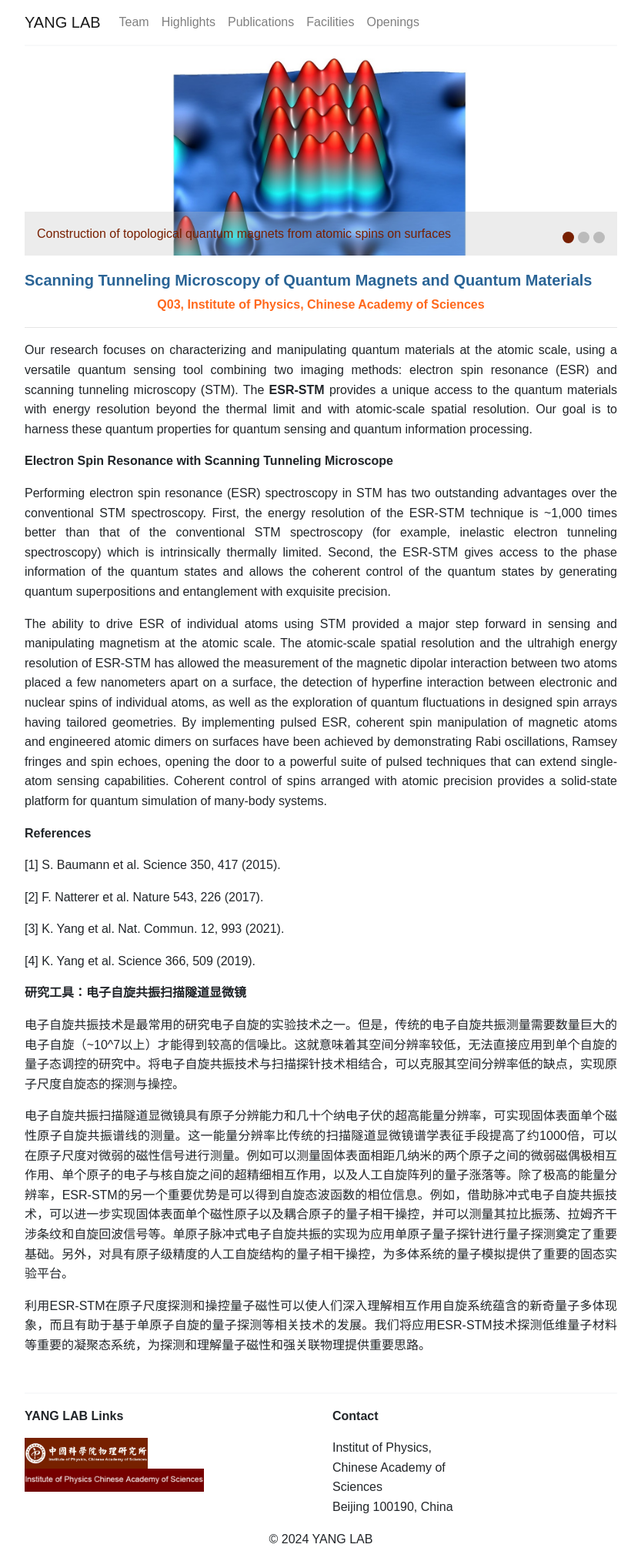
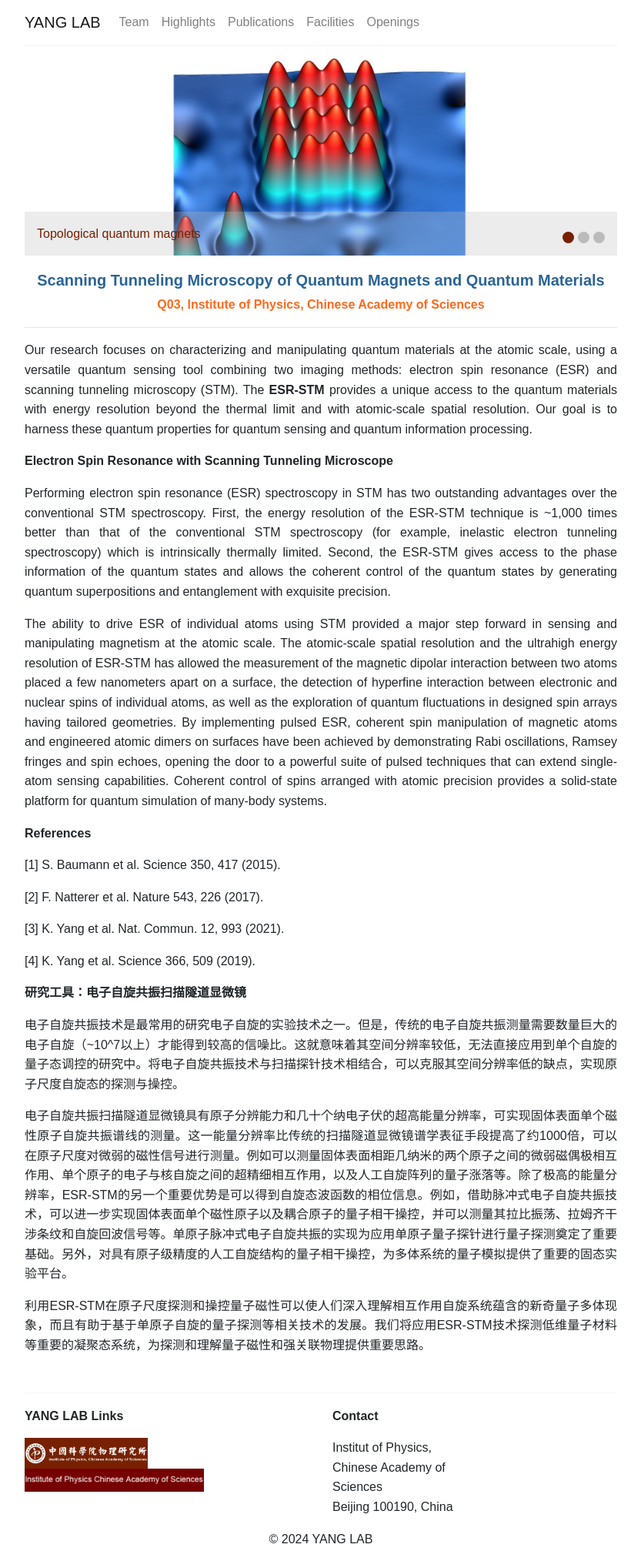
Before and after one commit to ZoomWuun/Q03i, a Jekyll site: the page built from _pages/home.md, in a window 1280 px wide. Shown: the whole page at 77% size, without its empty margins (223-1056 px from the left). Built offline with Jekyll 4.4.1, drawn with Linux system fonts in a browser that asks for light colours.

Commit message:
Add files via upload

```diff
--- a/_layouts/homelay.html
+++ b/_layouts/homelay.html
@@ -6,17 +6,17 @@
     <a href="/highlights#Nanotechnology_2024">
         <img src="/assets/images/Q03-YANG-main-01.png" alt="Image 1">
     </a>
-    <div class="carousel-description">Construction of topological quantum magnets from atomic spins on surfaces</div>
+    <div class="carousel-description">Topological quantum magnets</div>
 
     <a href="/highlights#NatureCommunications_2021">
         <img src="/assets/images/Q03-YANG-main-02.jpg" alt="Image 2" style="display:none;">
     </a>
-    <div class="carousel-description" style="display:none;">Simulating quantum magnetism with atomically precise spin arrays</div>
+    <div class="carousel-description" style="display:none;">Spin RVB states</div>
 
     <a href="/highlights#Science_2019">
         <img src="/assets/images/Q03-YANG-main-03.jpg" alt="Image 3" style="display:none;">
     </a>
-    <div class="carousel-description" style="display:none;">Coherent surface spin manipulation</div>
+    <div class="carousel-description" style="display:none;">Coherent spin manipulation</div>
 
     <div class="carousel-buttons">
         <span class="carousel-button active" onclick="currentSlide(1)"></span>
@@ -27,7 +27,7 @@
 
 <div class="highlight">
     <h2>Scanning Tunneling Microscopy of Quantum Magnets and Quantum Materials</h2>
-    <h3><a href="https://english.iop.cas.cn/" target="_blank">Q03, Institute of Physics, Chinese Academy of Sciences</a></h3>
+    <h3><a href="english.iop.cas.cn/" target="_blank">Q03, Institute of Physics, Chinese Academy of Sciences</a></h3>
 </div>
 
 {{ content }}
@@ -44,7 +44,7 @@
         margin: 0 0 10px 0;
         color: #2a6496;
         font-size: 20px; /* 默认字体大小 */
-        text-align: justify; /* 文字两边对齐 */
+        text-align: center; /* 文字两边对齐 */
         font-weight: bold; /* 加粗标题 */
     }
     .highlight h3 {
```
